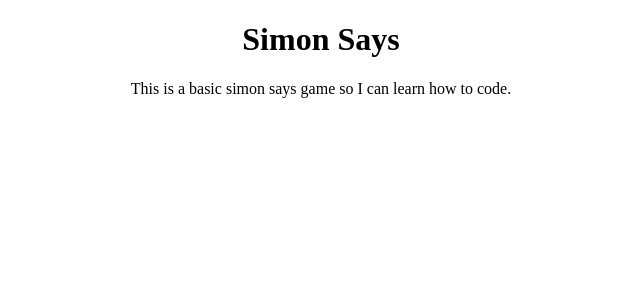
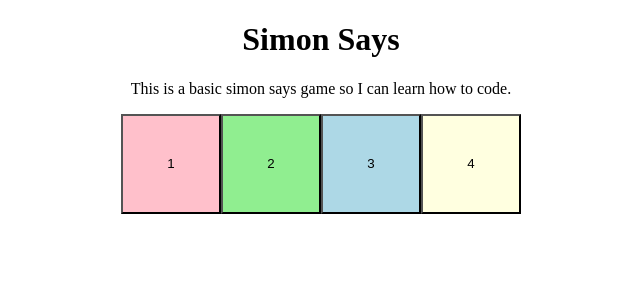
Before and after one commit to KVincenti/simon-says, a React (Create React App) app: page / in a window 1280 px wide. Shown: the top 300 px of the page, without its empty margins (319-959 px from the left). Built offline with nearby package versions, Linux system fonts and the light colour scheme; the HTML template or start-up script is replaced by a standard one.

Commit message:
Added a button component that console.logs nubmers and are also colored and numbered.

```diff
--- a/src/App.tsx
+++ b/src/App.tsx
@@ -1,11 +1,28 @@
 import React from 'react';
 import './App.css';
+import GameButton from './components/GameButton/GameButton';
 
 function App() {
   return (
     <div className="App">
       <h1>Simon Says</h1>
       <p>This is a basic simon says game so I can learn how to code.</p>
+      <GameButton
+        color="pink"
+        number={1}
+      />
+      <GameButton
+        color="lightgreen"
+        number={2}
+      />
+      <GameButton
+        color="lightblue"
+        number={3}
+      />
+      <GameButton
+        color="lightyellow"
+        number={4}
+      />
     </div>
   );
 }
--- /dev/null
+++ b/src/components/GameButton/GameButton.css
@@ -0,0 +1,4 @@
+#firstButton {
+    height: 100px;
+    width: 100px;
+}
--- /dev/null
+++ b/src/components/GameButton/GameButton.tsx
@@ -0,0 +1,12 @@
+import './GameButton.css'
+import { Props } from './types';
+
+function GameButton(props: Props){
+    const style = {
+        backgroundColor: props.color
+    };
+
+    return <button id="firstButton" style={style} onClick={ () => console.log(`You clicked button #${props.number}`)}> {props.number} </button>;
+}
+
+export default GameButton;
--- /dev/null
+++ b/src/components/GameButton/types.ts
@@ -0,0 +1,5 @@
+// types always start with capitals
+export type Props = {
+    color: string
+    number: number
+}
```
